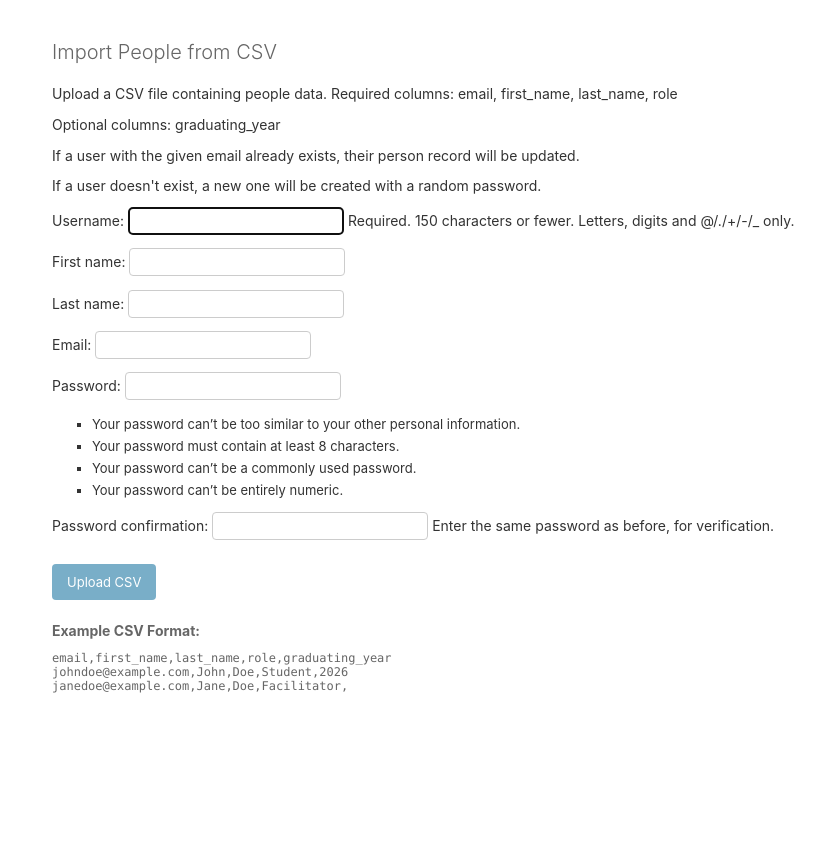
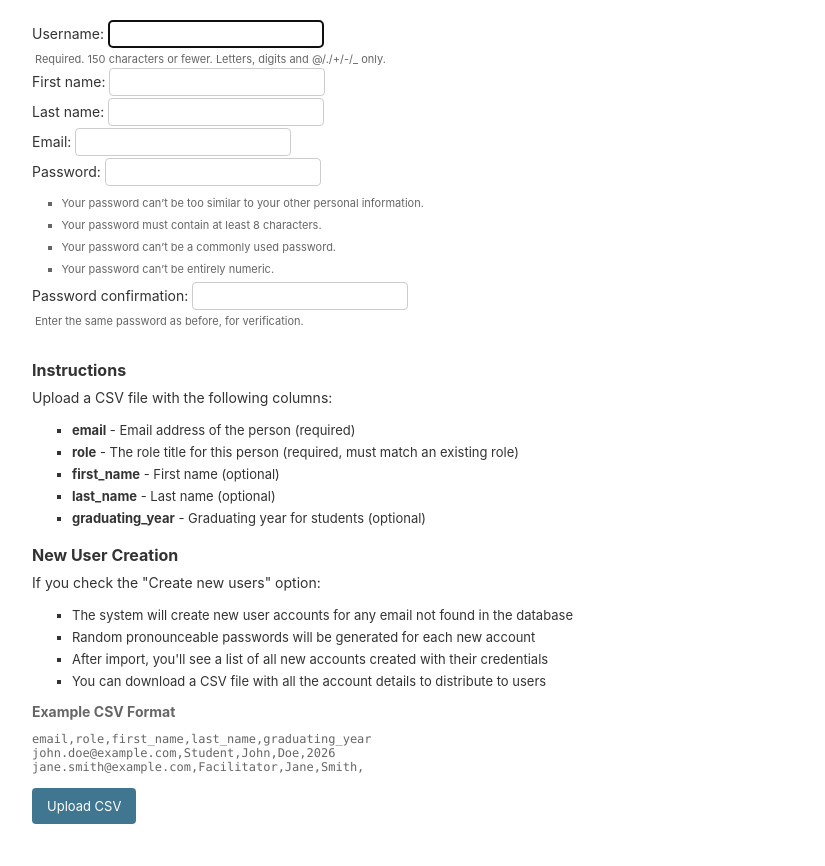
Before and after one commit to Startr/WEB-Django, a Django app: template our_site/experiences/templates/admin/people_csv_form.html in a window 1280 px wide. Shown: the part 86-952 px from the top of the page, without its empty margins (8-833 px from the left). Before the commit the page ends 779 px from the top, so only its background shows below. Run offline with Django 4.2, Linux system fonts and the light colour scheme; the template is opened without the code that fills it: values that come from a table or form of the project are taken from there, others are empty.

Commit message:
feat: Update CSV import form layout and instructions for clarity

```diff
--- a/our_site/experiences/admin.py
+++ b/our_site/experiences/admin.py
@@ -516,7 +516,7 @@ class PersonAdmin(VisibilityModelAdmin):
             "form": form,
             "title": "Import People from CSV"
         }
-        return render(request, "admin/csv_form.html", payload)
+        return render(request, "admin/people_csv_form.html", payload)
 
     @admin.display(description='Full Name')
     def get_full_name(self, obj):
--- a/our_site/experiences/templates/admin/people_csv_form.html
+++ b/our_site/experiences/templates/admin/people_csv_form.html
@@ -1,27 +1,53 @@
 {% extends "admin/base_site.html" %}
-{% load i18n %}
+{% load i18n admin_urls %}
 
 {% block content %}
-    <div style="padding: 20px;">
-        <h1>Import People from CSV</h1>
-        <p>Upload a CSV file containing people data. Required columns: email, first_name, last_name, role</p>
-        <p>Optional columns: graduating_year</p>
-        <p>If a user with the given email already exists, their person record will be updated.</p>
-        <p>If a user doesn't exist, a new one will be created with a random password.</p>
+<div id="content-main">
 
-        <form action="." method="POST" enctype="multipart/form-data">
-            {% csrf_token %}
-            <div style="margin-bottom: 20px;">
-                {{ form.as_p }}
-            </div>
-            <input type="submit" value="Upload CSV" />
-        </form>
+    <form action="" method="post" enctype="multipart/form-data">
+        {% csrf_token %}
+        <fieldset class="module aligned">
+            {% for field in form %}
+                <div class="form-row">
+                    {{ field.errors }}
+                    <label for="{{ field.id_for_label }}" class="{% if field.field.required %}required{% endif %}">
+                        {{ field.label }}:
+                    </label>
+                    {{ field }}
+                    {% if field.help_text %}
+                        <div class="help">{{ field.help_text }}</div>
+                    {% endif %}
+                </div>
+            {% endfor %}
+        </fieldset>
 
-        <h3 style="margin-top: 20px;">Example CSV Format:</h3>
-        <pre>
-email,first_name,last_name,role,graduating_year
-johndoe@example.com,John,Doe,Student,2026
-janedoe@example.com,Jane,Doe,Facilitator,
-        </pre>
-    </div>
+        <h2>Instructions</h2>
+        <p>Upload a CSV file with the following columns:</p>
+        <ul>
+            <li><strong>email</strong> - Email address of the person (required)</li>
+            <li><strong>role</strong> - The role title for this person (required, must match an existing role)</li>
+            <li><strong>first_name</strong> - First name (optional)</li>
+            <li><strong>last_name</strong> - Last name (optional)</li>
+            <li><strong>graduating_year</strong> - Graduating year for students (optional)</li>
+        </ul>
+
+        <h2>New User Creation</h2>
+        <p>If you check the "Create new users" option:</p>
+        <ul>
+            <li>The system will create new user accounts for any email not found in the database</li>
+            <li>Random pronounceable passwords will be generated for each new account</li>
+            <li>After import, you'll see a list of all new accounts created with their credentials</li>
+            <li>You can download a CSV file with all the account details to distribute to users</li>
+        </ul>
+
+        <h3>Example CSV Format</h3>
+        <pre>email,role,first_name,last_name,graduating_year
+john.doe@example.com,Student,John,Doe,2026
+jane.smith@example.com,Facilitator,Jane,Smith,</pre>
+
+        <div class="submit-row">
+            <input type="submit" class="default" value="{% trans 'Upload CSV' %}">
+        </div>
+    </form>
+</div>
 {% endblock %}
```
